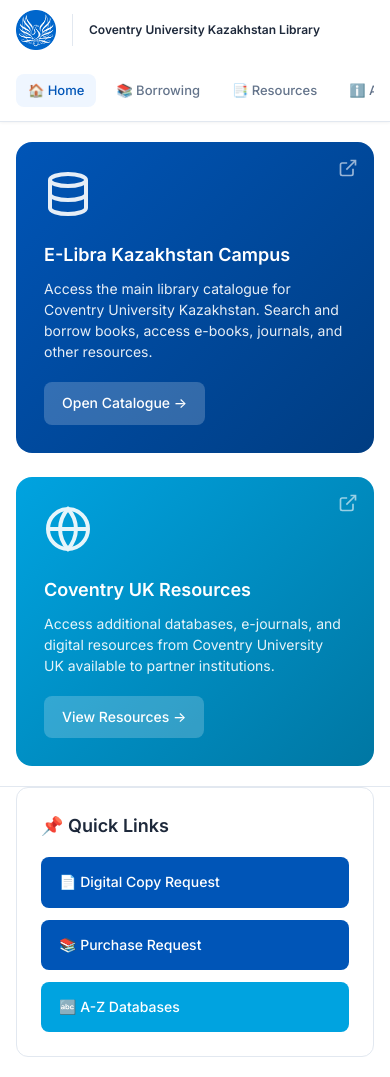
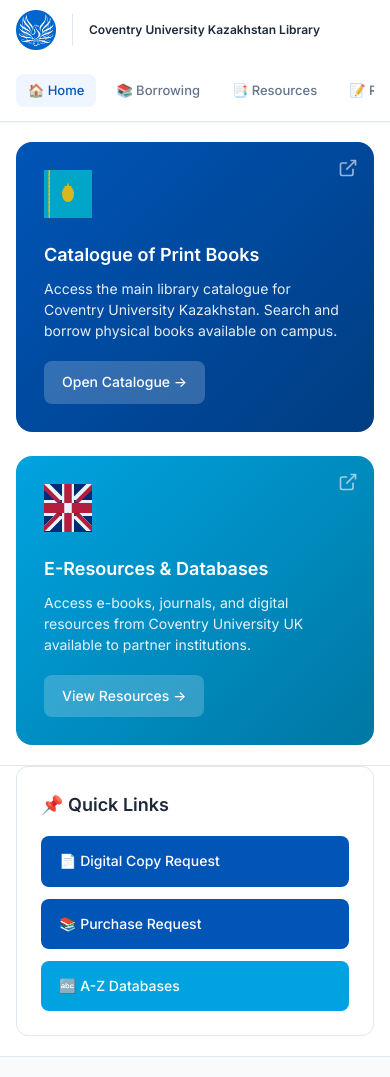
Before and after one commit to sprinterz5/library-qr, a FastAPI app: page / in a window 390 px wide. Shown: the top 1077 px of the page. Run offline with FastAPI, Linux system fonts and the light colour scheme; data that the repository does not hold is empty; parts of the project's set-up code (start-up, migrations or seed data) failed here and were passed over.

Commit message:
PC bug handling

```diff
--- a/app/static/js/main.js
+++ b/app/static/js/main.js
@@ -27,10 +27,23 @@ document.addEventListener('DOMContentLoaded', () => {
             // Show/hide sections
             sections.forEach(section => section.classList.toggle('active', section.id === tabId));
 
-            // Show/hide sidebar (only for borrowing)
-            if (tabId === 'borrowing') {
+            // Show/hide sidebar (for borrowing and referencing)
+            const sidebarBorrowing = document.getElementById('sidebar-borrowing');
+            const sidebarReferencing = document.getElementById('sidebar-referencing');
+
+            if (tabId === 'borrowing' || tabId === 'referencing') {
                 sidebar.classList.add('visible');
-                switchSubsection('overview');
+
+                // Toggle specific sidebar content
+                if (tabId === 'borrowing') {
+                    if (sidebarBorrowing) sidebarBorrowing.style.display = 'block';
+                    if (sidebarReferencing) sidebarReferencing.style.display = 'none';
+                    switchSubsection('overview');
+                } else {
+                    if (sidebarBorrowing) sidebarBorrowing.style.display = 'none';
+                    if (sidebarReferencing) sidebarReferencing.style.display = 'block';
+                    switchSubsection('apa-style');
+                }
             } else {
                 sidebar.classList.remove('visible');
             }
--- a/app/templates/home.html
+++ b/app/templates/home.html
@@ -22,6 +22,7 @@
             <a href="#home" class="header-nav-link active" data-tab="home">🏠 Home</a>
             <a href="#borrowing" class="header-nav-link" data-tab="borrowing">📚 Borrowing</a>
             <a href="#resources" class="header-nav-link" data-tab="resources">📑 Resources</a>
+            <a href="#referencing" class="header-nav-link" data-tab="referencing">📝 Referencing</a>
             <a href="#about" class="header-nav-link" data-tab="about">ℹ️ About</a>
             <a href="#contact" class="header-nav-link" data-tab="contact">🕐 Hours & Contact</a>
         </nav>
@@ -34,10 +35,17 @@
     <div class="hero">
         <div class="hero-grid">
             <a href="https://coventry.elibra.kz/" target="_blank" class="hero-card hero-card-elibra">
-                <svg class="hero-card-icon" viewBox="0 0 24 24" fill="none" stroke="currentColor" stroke-width="2">
-                    <ellipse cx="12" cy="5" rx="9" ry="3" />
-                    <path d="M21 12c0 1.66-4 3-9 3s-9-1.34-9-3" />
-                    <path d="M3 5v14c0 1.66 4 3 9 3s9-1.34 9-3V5" />
+                <!-- KZ Flag -->
+                <svg class="hero-card-icon" viewBox="0 0 640 480" preserveAspectRatio="none">
+                    <path fill="#00afca" d="M0 0h640v480H0z" />
+                    <g fill="#f1c40f">
+                        <circle cx="320" cy="240" r="80" />
+                        <path d="M320 120l15 40h40l-30 25 10 40-35-25-35 25 10-40-30-25h40z" />
+                        <path d="M60 0v480h20V0H60z" />
+                        <!-- Simplified ornament pattern for rendering speed/size -->
+                        <path
+                            d="M60 40c10-10 20 0 10 10s-20 0-10-10m0 40c10-10 20 0 10 10s-20 0-10-10m0 40c10-10 20 0 10 10s-20 0-10-10m0 40c10-10 20 0 10 10s-20 0-10-10m0 40c10-10 20 0 10 10s-20 0-10-10m0 40c10-10 20 0 10 10s-20 0-10-10m0 40c10-10 20 0 10 10s-20 0-10-10m0 40c10-10 20 0 10 10s-20 0-10-10m0 40c10-10 20 0 10 10s-20 0-10-10m0 40c10-10 20 0 10 10s-20 0-10-10" />
+                    </g>
                 </svg>
                 <svg class="hero-card-external" width="20" height="20" viewBox="0 0 24 24" fill="none"
                     stroke="currentColor" stroke-width="2">
@@ -45,18 +53,20 @@
                     <polyline points="15 3 21 3 21 9" />
                     <line x1="10" y1="14" x2="21" y2="3" />
                 </svg>
-                <h3>E-Libra Kazakhstan Campus</h3>
-                <p>Access the main library catalogue for Coventry University Kazakhstan. Search and borrow books, access
-                    e-books, journals, and other resources.</p>
+                <h3>Catalogue of Print Books</h3>
+                <p>Access the main library catalogue for Coventry University Kazakhstan. Search and borrow physical
+                    books available on campus.</p>
                 <span class="hero-card-btn">Open Catalogue →</span>
             </a>
             <a href="https://libguides.coventry.ac.uk/partners/resources" target="_blank"
                 class="hero-card hero-card-uk">
-                <svg class="hero-card-icon" viewBox="0 0 24 24" fill="none" stroke="currentColor" stroke-width="2">
-                    <circle cx="12" cy="12" r="10" />
-                    <line x1="2" y1="12" x2="22" y2="12" />
-                    <path
-                        d="M12 2a15.3 15.3 0 0 1 4 10 15.3 15.3 0 0 1-4 10 15.3 15.3 0 0 1-4-10 15.3 15.3 0 0 1 4-10z" />
+                <!-- UK Flag -->
+                <svg class="hero-card-icon" viewBox="0 0 640 480" preserveAspectRatio="none">
+                    <path fill="#012169" d="M0 0h640v480H0z" />
+                    <path fill="#FFF"
+                        d="M75 0l245 185 245-185h75v50l-245 185 245 185v50h-75l-245-185-245 185H0v-50l245-185L0 50V0h75zM0 160v160h640V160H0zM240 0h160v480H240V0z" />
+                    <path fill="#C8102E"
+                        d="M0 0l245 185h-75L0 60v-60zM640 0l-245 185h75l170-125v-60zM640 480l-245-185h75l170 125v60zM0 480l245-185h-75L0 420v60zM270 0h100v480H270V0zM0 190v100h640V190H0z" />
                 </svg>
                 <svg class="hero-card-external" width="20" height="20" viewBox="0 0 24 24" fill="none"
                     stroke="currentColor" stroke-width="2">
@@ -64,9 +74,9 @@
                     <polyline points="15 3 21 3 21 9" />
                     <line x1="10" y1="14" x2="21" y2="3" />
                 </svg>
-                <h3>Coventry UK Resources</h3>
-                <p>Access additional databases, e-journals, and digital resources from Coventry University UK available
-                    to partner institutions.</p>
+                <h3>E-Resources & Databases</h3>
+                <p>Access e-books, journals, and digital resources from Coventry University UK available to partner
+                    institutions.</p>
                 <span class="hero-card-btn">View Resources →</span>
             </a>
         </div>
@@ -376,6 +386,62 @@
             </div>
         </section>
 
+        <!-- REFERENCING SECTION -->
+        <section id="referencing" class="section">
+            <h2 class="section-title">Referencing & Citation</h2>
+
+            <div id="apa-style" class="subsection active">
+                <h3 class="subsection-title">Referencing in APA Style</h3>
+                <div class="info-card">
+                    <div class="info-card-icon">📝</div>
+                    <div>
+                        <h4>Coventry University Harvard & APA</h4>
+                        <p>All students are expected to reference sources using the APA 7th Edition style. Correct
+                            referencing is essential to avoid plagiarism and demonstrate the breadth of your research.
+                        </p>
+                        <a href="https://coventry-kz.libguides.com/referencing" target="_blank" class="policy-link"
+                            style="margin-top: 12px;">
+                            Visit Referencing Guide →
+                        </a>
+                    </div>
+                </div>
+            </div>
+
+            <div id="quick-guide" class="subsection">
+                <h3 class="subsection-title">APA Quick Guide</h3>
+                <div class="resource-card">
+                    <h4>📥 APA 7th Edition Guide</h4>
+                    <p>Download the official quick guide for referencing books, journals, websites, and more.</p>
+                    <a href="/pdf/J2771-21_APA_Guide_Amendments_Sep_22_Digital_Interactive_Version_V0.7.pdf"
+                        target="_blank" class="partner-btn" style="margin-top: 16px;">
+                        Download PDF Guide
+                    </a>
+                </div>
+            </div>
+
+            <div id="tools" class="subsection">
+                <h3 class="subsection-title">Citation Tools</h3>
+                <p style="margin-bottom: 16px; color: var(--text-muted);">Manage your references automatically with
+                    these approved tools.</p>
+                <div class="resource-grid">
+                    <div class="resource-card">
+                        <h4>RefWorks</h4>
+                        <p>Web-based reference management tool. Create your own personal database of references and
+                            generate bibliographies automatically.</p>
+                        <a href="https://coventry-kz.libguides.com/citationtools" target="_blank" class="quick-link"
+                            style="margin-top: 12px;">Learn More</a>
+                    </div>
+                    <div class="resource-card">
+                        <h4>Mendeley</h4>
+                        <p>Free reference manager and academic social network that can help you organize your research
+                            and collaborate with others online.</p>
+                        <a href="https://www.mendeley.com/" target="_blank" class="quick-link"
+                            style="margin-top: 12px;">Visit Website</a>
+                    </div>
+                </div>
+            </div>
+        </section>
+
         <!-- ABOUT SECTION -->
         <section id="about" class="section">
             <h2 class="section-title">About the Library</h2>
```
Also changed, not shown: app/static/css/main.css (+42 -1 lines), 1 other file.
